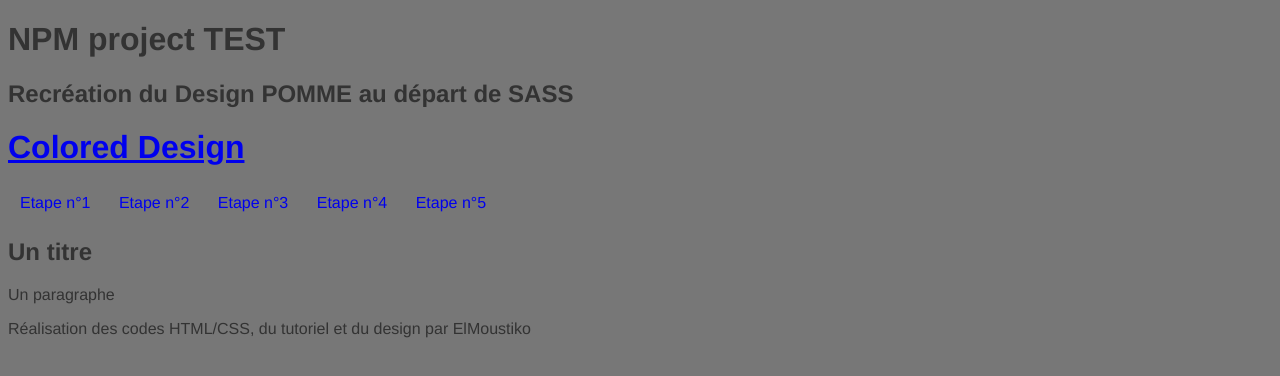
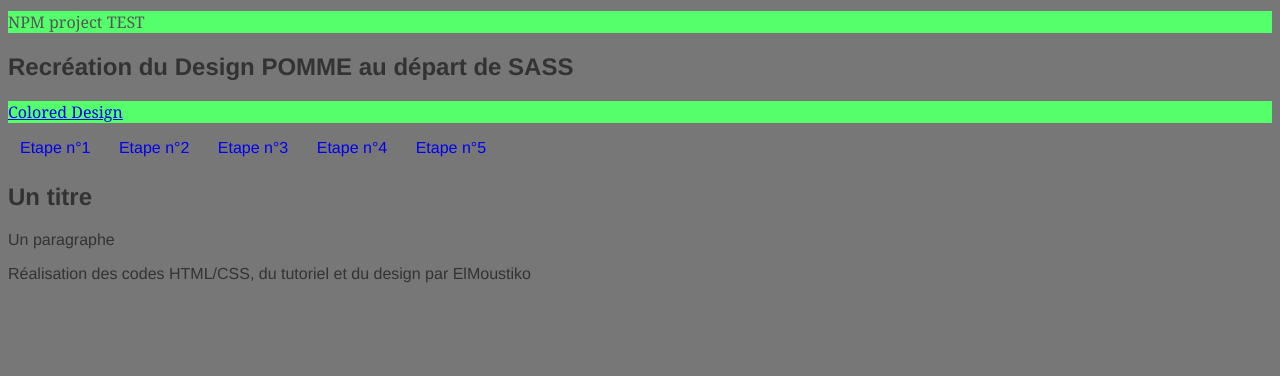
Before and after one commit to krauseangelique/anNewTestNPM, a website: page index.html in a window 1280 px wide. Drawn offline with nearby package versions, Linux system fonts and the light colour scheme; files that its build step writes are made by us from their sources.

Commit message:
body and h1 variables

```diff
--- a/style/index.scss
+++ b/style/index.scss
@@ -6,6 +6,12 @@ body {
   font: 100% $font-stack;
   color: $primary-color;
   background-color: $primary-background-color;
+}
+
+h1 {
+  font: 100% $font-title;
+  color: $secondary-color;
+  background-color: $secondary-background-color;
 }
 
 nav {
```
